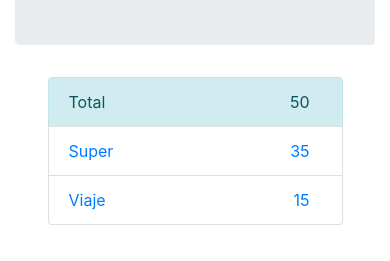
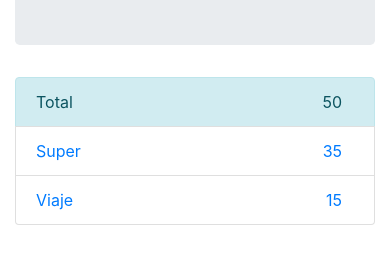
Before and after one commit to PWA-espanol/progressive-expenses, a website: page src/public/index.html in a window 390 px wide. Shown: the part 381-642 px from the top of the page. Drawn offline with Linux system fonts and the light colour scheme.

Commit message:
Update mobile style

```diff
--- a/src/public/index.html
+++ b/src/public/index.html
@@ -30,7 +30,7 @@
           </div>
 
           <div class="row justify-content-center">
-            <div class="col-10">
+            <div class="col col-sm-10">
               <ul id="expenses-list" class="list-group">
                 <li class="list-group-item total-row">Total <span class="total">20</span></li>
                 <li class="list-group-item expense"><a href="/expense/1">Cras justo odio <span class="total">10</span></a></li>
```
